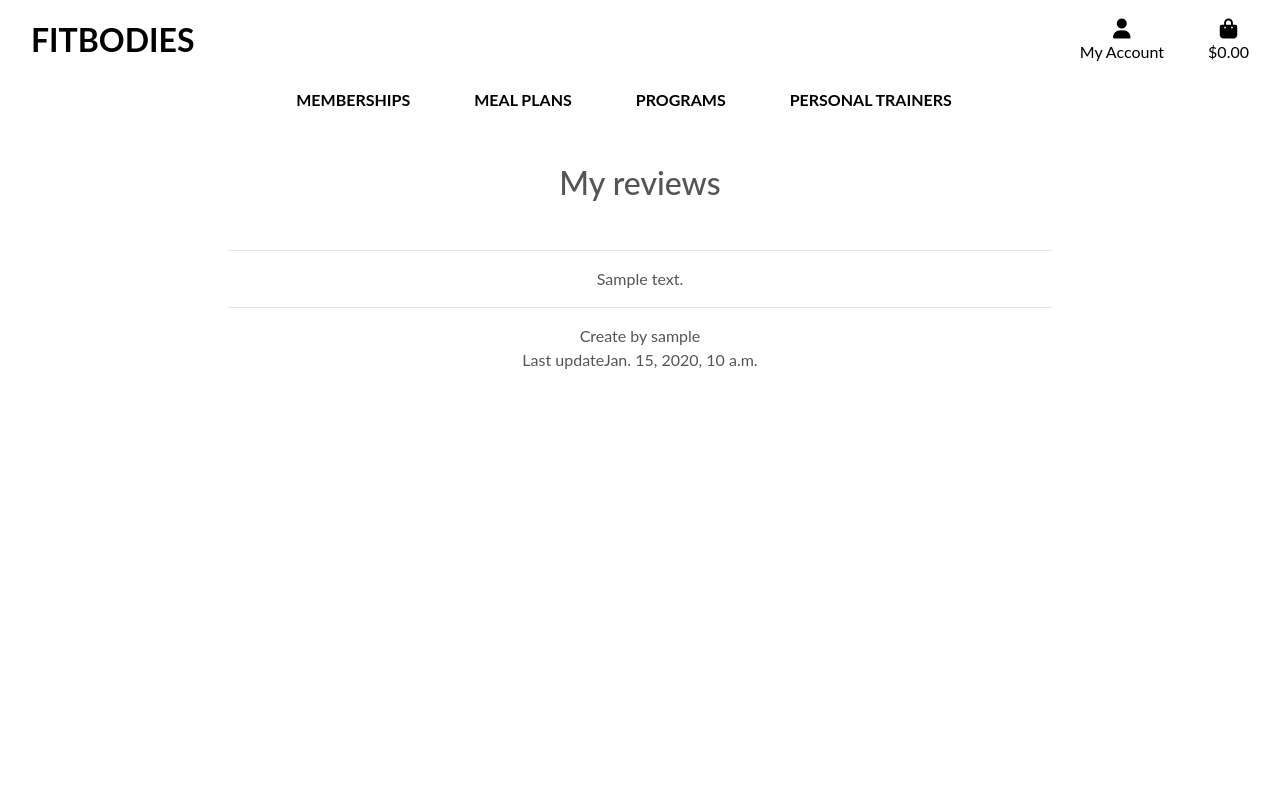
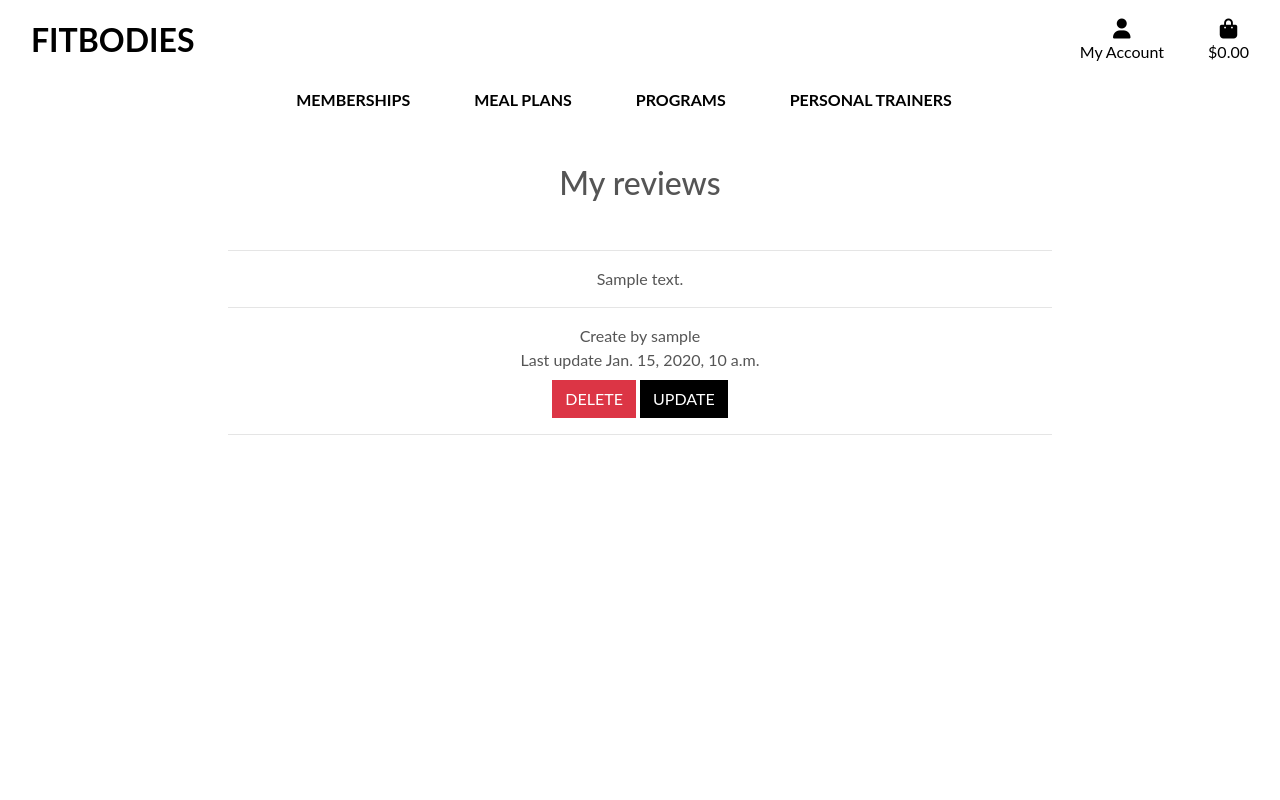
Before and after one commit to rfpotrero/fitbodies, a Django app: page /reviews/my_reviews/ in a window 1280 px wide. Run offline with Django 3.2, Linux system fonts and the light colour scheme; a user stored in the database is signed in; tables that the repository leaves empty hold one stand-in row (values such as "Sample post"); parts of the project's set-up code (start-up, migrations or seed data) failed here and were passed over; some libraries are stand-ins or nearby versions.

Commit message:
sytle: style my_reviews page to show up buttons
adding update and delete buttons to review.

```diff
--- a/reviews/templates/reviews/my_reviews.html
+++ b/reviews/templates/reviews/my_reviews.html
@@ -24,7 +24,14 @@
                             <p class="mb-0 text-wrap">{{ review.comment }}</p>
                             <hr>
                             <p class="mb-0">Create by {{ review.user }}</p>
-                            <p class="mb-0">Last update{{ review.created_at }}</p>
+                            <p class="mb-0">Last update {{ review.created_at }}</p>
+                            <form class=""method="POST" action="">
+                                <a href=" url 'products/products.html'" class="btn btn-danger rounded-0 mt-2">
+                                    <span class="text-uppercase">Delete</span>
+                                </a>
+                                <input type="submit" class="btn btn-black rounded-0 text-uppercase mt-2" value="Update">
+                            </form>
+                            <hr>
                         </div>
                     {% endfor %}
                 </div>
```
